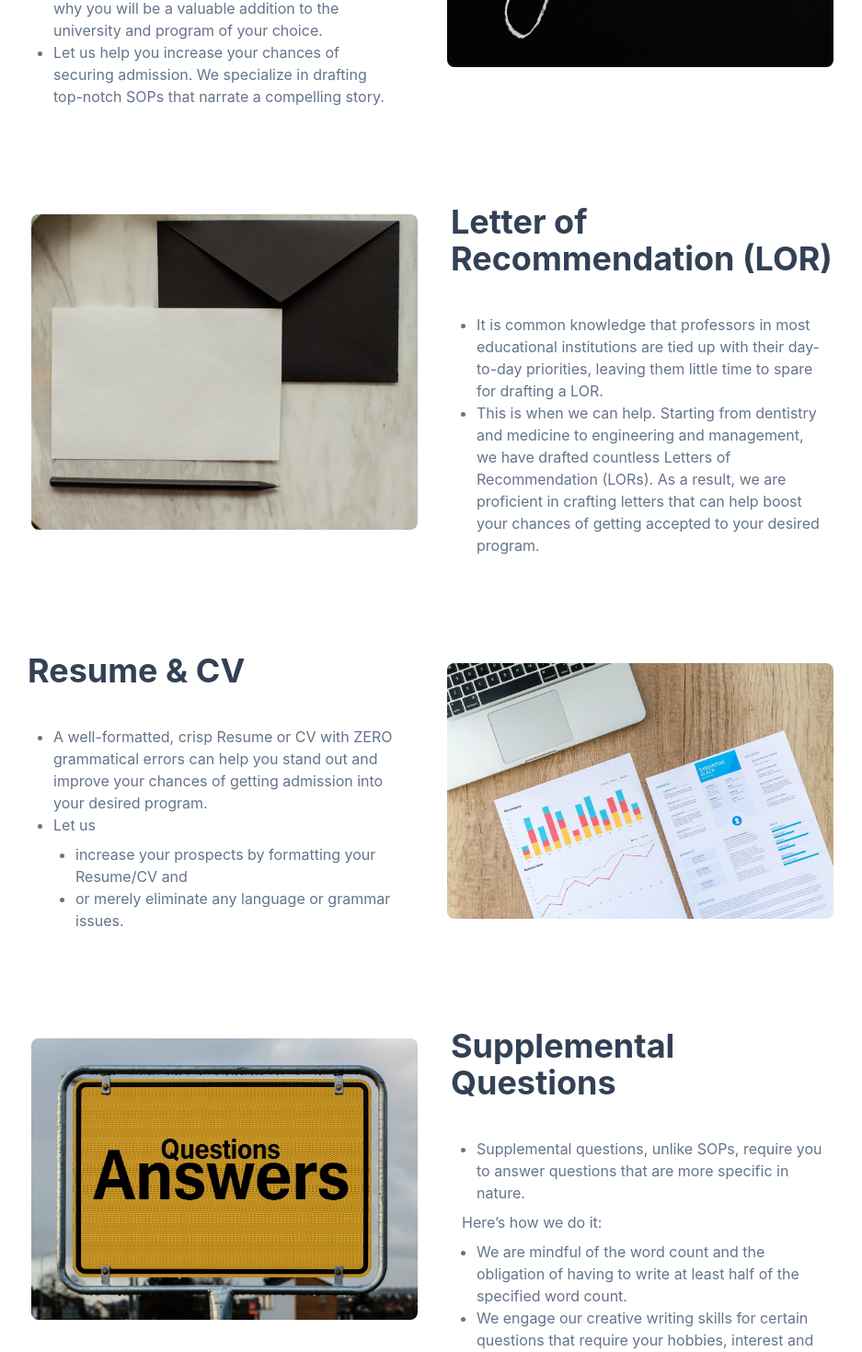
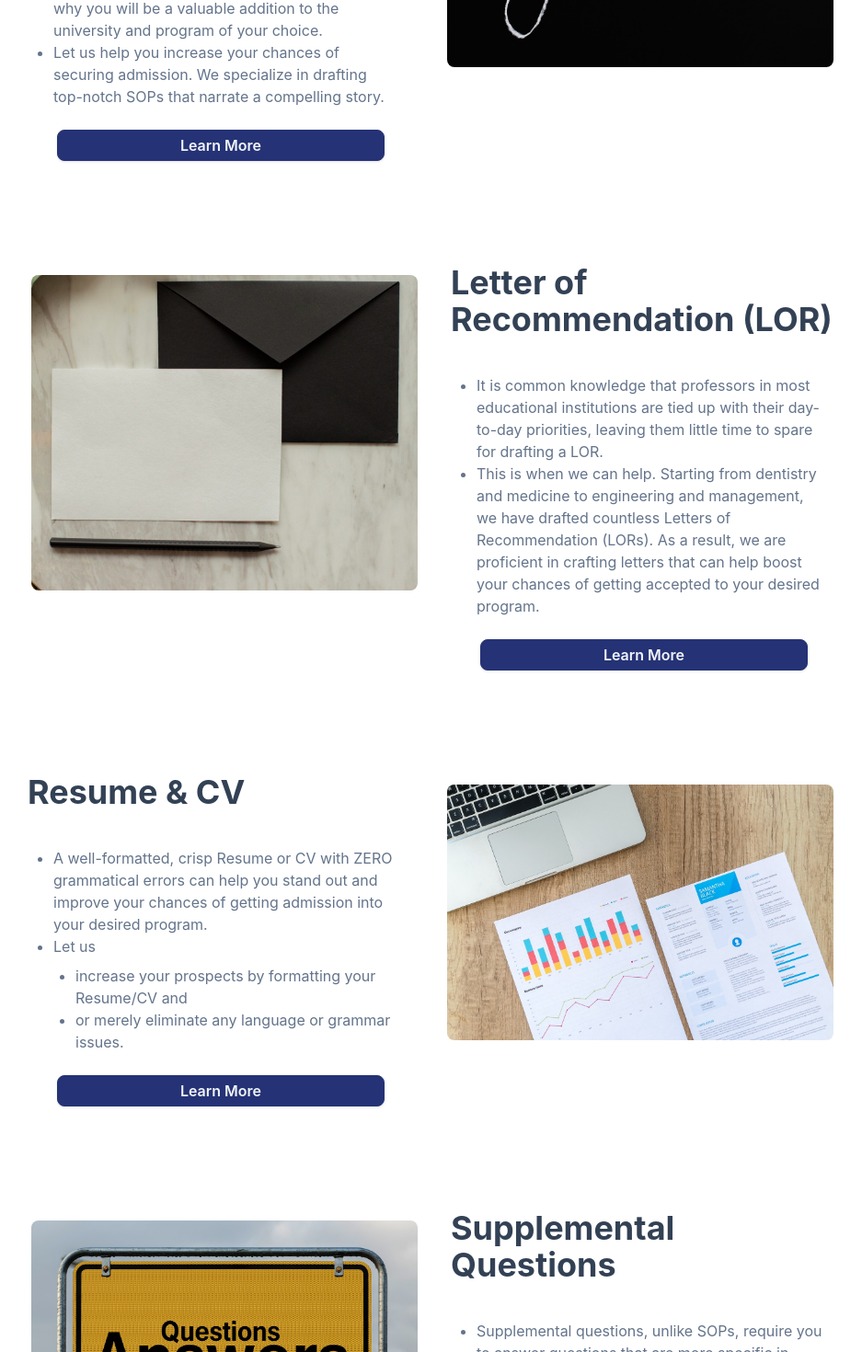
Before and after one commit to abroadassist/abroad-assist, a Next.js app: page /our-services in a window 1280 px wide. Shown: the part 640-2110 px from the top of the page at 92% size, without its empty margins (170-1107 px from the left). Built offline with nearby package versions, Linux system fonts and the light colour scheme.

Commit message:
add button links to Our Services page

```diff
--- a/components/wrappers/ServiceWrapper.jsx
+++ b/components/wrappers/ServiceWrapper.jsx
@@ -1,9 +1,24 @@
 import ImageSection from "components/ImageSection";
+import Link from "next/link";
 
-const ServiceWrapper = ({ children, sectionTitle, imageSrc, flip }) => (
+const ServiceWrapper = ({ children, sectionTitle, imageSrc, flip, button }) => (
   <div className="mb-12 p-2 py-5 rounded-xl bg-slate-50 lg:bg-transparent active:shadow-lg hover:shadow-lg active:bg-slate-50 hover:bg-slate-50">
     <ImageSection {...{ sectionTitle, imageSrc, flip }}>
       {children}
+      {!!button ? (
+        <div className="flex w-full">
+          <Link href={button?.path || "/"} className="md:my-4 w-full mx-4">
+            <button
+              role="link"
+              className=" w-full py-1 px-2 rounded-lg font-semibold border border-aa-inner shadow bg-aa-inner text-slate-100 hover:bg-transparent hover:text-aa-inner"
+            >
+              {button?.text ?? "Learn More"}
+            </button>
+          </Link>
+        </div>
+      ) : (
+        ""
+      )}
     </ImageSection>
   </div>
 );
--- a/pages/our-services/index.jsx
+++ b/pages/our-services/index.jsx
@@ -24,6 +24,10 @@ const OurServices = () => {
           {...{
             sectionTitle: "Statement of Purpose (SOP)",
             imageSrc: sopImage,
+            button: {
+              text: "Learn More",
+              path: "/study-abroad",
+            },
           }}
         >
           <ul className="my-2 list-disc pl-3">
@@ -50,6 +54,10 @@ const OurServices = () => {
             sectionTitle: "Letter of Recommendation (LOR)",
             imageSrc: lorImage,
             flip: true,
+            button: {
+              text: "Learn More",
+              path: "/study-abroad",
+            },
           }}
         >
           <ul className="my-2 list-disc pl-3">
@@ -73,6 +81,10 @@ const OurServices = () => {
           {...{
             sectionTitle: "Resume & CV",
             imageSrc: resumeImage,
+            button: {
+              text: "Learn More",
+              path: "/study-abroad",
+            },
           }}
         >
           <ul className="my-2 list-disc pl-3">
@@ -99,6 +111,10 @@ const OurServices = () => {
             sectionTitle: "Supplemental Questions",
             imageSrc: questionImage,
             flip: true,
+            button: {
+              text: "Learn More",
+              path: "/study-abroad",
+            },
           }}
         >
           <ul className="my-2 list-disc pl-3">
@@ -124,6 +140,10 @@ const OurServices = () => {
           {...{
             sectionTitle: "Interview Training",
             imageSrc: interviewImage,
+            button: {
+              text: "Learn More",
+              path: "/study-abroad",
+            },
           }}
         >
           <ul className="my-2 list-disc pl-3">
@@ -146,6 +166,10 @@ const OurServices = () => {
             sectionTitle: "Shortlisting Universities",
             imageSrc: shortlistingImage,
             flip: true,
+            button: {
+              text: "Learn More",
+              path: "/study-abroad",
+            },
           }}
         >
           <ul className="my-2 list-disc pl-3">
@@ -168,6 +192,10 @@ const OurServices = () => {
           {...{
             sectionTitle: "Filing & Verifying Grad School Applications",
             imageSrc: filingImage,
+            button: {
+              text: "Learn More",
+              path: "/study-abroad",
+            },
           }}
         >
           <ul className="my-2 list-disc pl-3">
```
